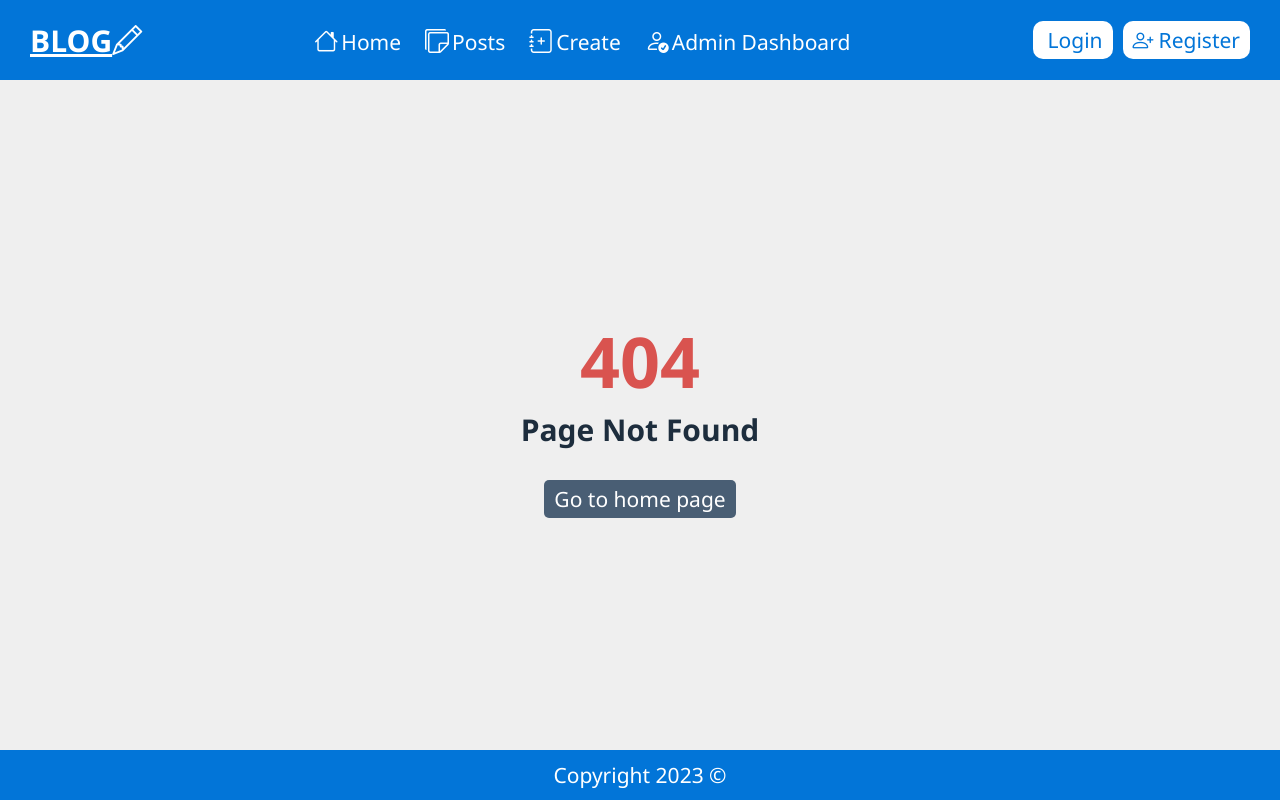
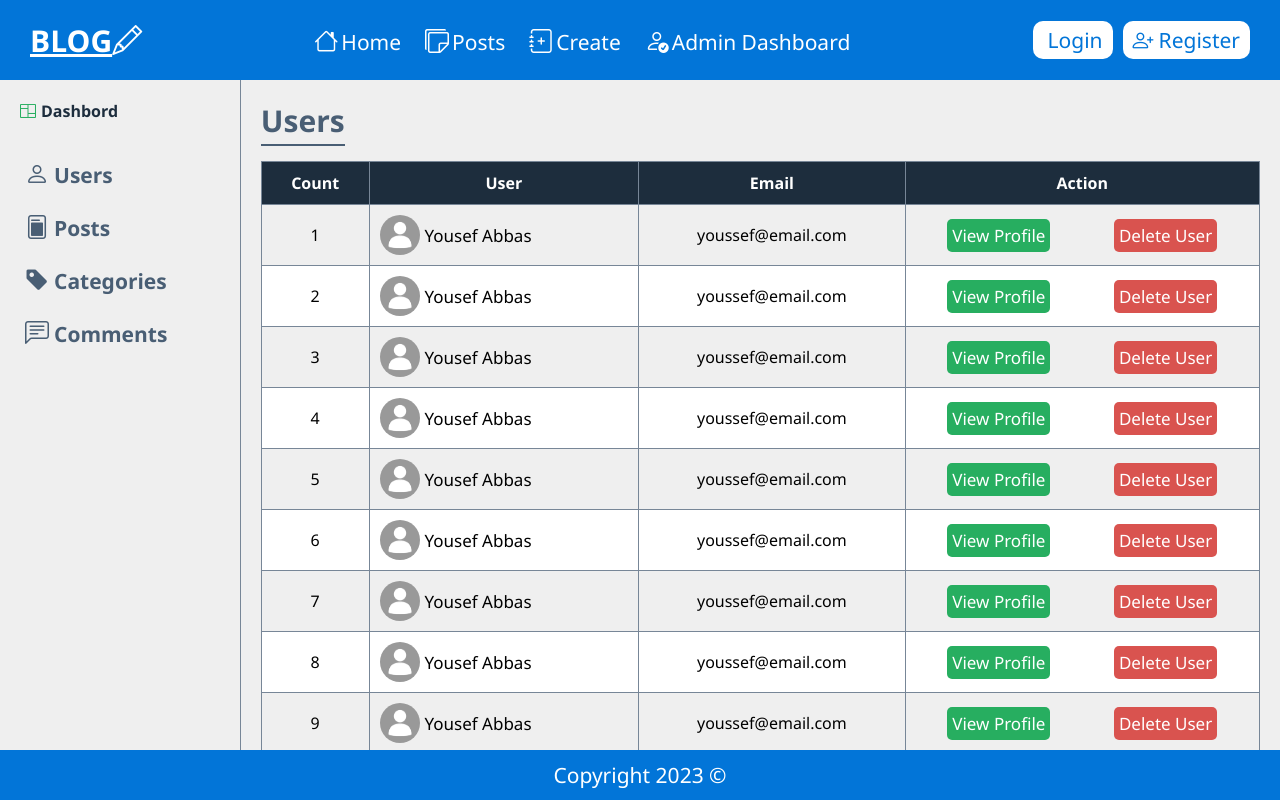
Before and after one commit to Mousa-Ahmed0/full-stack-Blog, a React (Create React App) app in the folder frontend/: page /admin-dashboard/users-table in a window 1280 px wide. Before the commit this address had no page. Built offline with nearby package versions, Linux system fonts and the light colour scheme.

Commit message:
Admin Dashboard Tables

```diff
--- a/frontend/src/App.js
+++ b/frontend/src/App.js
@@ -12,6 +12,7 @@ import { ToastContainer } from "react-toastify";
 import Category from "./pages/category/Category";
 import Profile from "./pages/profile/Profile";
 import NotFound from "./pages/Not-found/NotFound";
+import UsersTable from "./pages/admin/UsersTable";
 
 function App() {
   return (
@@ -32,7 +33,8 @@ function App() {
           <Route path="categories/:category" element={<Category/>}/>
         </Route>
 
-        <Route path="/admin-dashbored" element={<AdminDashbord/>}/>
+        <Route path="/admin-dashboard" element={<AdminDashbord/>}/>
+        <Route path="/admin-dashboard/users-table" element={<UsersTable/>}/>
         <Route path="*" element={<NotFound/>}/>
      </Routes>
      <Footer/>
--- a/frontend/src/components/header/Navbar.jsx
+++ b/frontend/src/components/header/Navbar.jsx
@@ -14,7 +14,7 @@ const Navbar = ({toggle,setToggle}) => {
                     <Link to="/posts/create-post" onClick={()=>setToggle(false)} className="nav-link">
                         <i className="bi bi-journal-plus"></i>Create
                     </Link>
-                    <Link to="/admin-dashbored" onClick={()=>setToggle(false)} className="nav-link">
+                    <Link to="/admin-dashboard" onClick={()=>setToggle(false)} className="nav-link">
                         <i className="bi bi-person-check"></i>Admin Dashboard
                     </Link>
                 </ul>
--- a/frontend/src/pages/admin/AdminSidebar.jsx
+++ b/frontend/src/pages/admin/AdminSidebar.jsx
@@ -4,7 +4,7 @@ import './admin.css'
 const AdminSidbar = () => {
     return (
         <div className="admin-sidebar">
-            <Link to='/admin-dashbord' className='admin-sidebar-title'>
+            <Link to='/admin-dashboard' className='admin-sidebar-title'>
                 <i className="bi bi-columns"></i>
                 Dashbord
             </Link>
--- /dev/null
+++ b/frontend/src/pages/admin/AdminTables.css
@@ -0,0 +1,80 @@
+.table-container{
+    display: flex;
+    height: calc(100vh - 130px);
+    overflow: hidden;
+}
+.table-wrapper{
+    flex: 10;
+    padding: 20px;
+    overflow-y: scroll;
+}
+.table-title{
+    font-size: 30px;
+    color: var(--secondary-color);
+    margin-bottom: 15px;
+    border-bottom: 2px solid var(--secondary-color);
+    padding-bottom: 3px;
+    width: max-content;
+}
+.table{
+    width: 100%;
+    text-align: center;
+    border-collapse: collapse;
+}
+td, th {
+    border: 1px solid var(--gray-color);
+    padding: 10px;
+}
+th{
+    background-color: var(--primary-color);
+    color: var(--white-color);
+}
+tr:nth-child(even){
+    background-color: var(--white-color);
+}
+tr:hover{
+    background-color: #ddd;
+}
+.table-image{
+    display: flex;
+    align-items: center;
+}
+.table-user-image{
+    width: 40px;
+    height: 40px;
+    border-radius: 50%;
+    object-fit: cover;
+}
+.table-username{
+    font-weight: 500;
+    font-size: 17px;
+    margin-left: 5px;
+}
+.table-button-group{
+    display: flex;
+    align-items: center;
+    justify-content: space-around;
+}
+.table-button-group button{
+    border: none;
+    background-color: var(--green-color);
+    color: var(--white-color);
+    border-radius: 5px;
+    font-size: 17px;
+    font-weight: 500;
+    padding: 5px;
+    cursor: pointer;
+}
+.table-button-group button:last-child{
+    background-color: var(--red-color);
+}
+.table-button-group button:first-child:hover{
+    background-color: green;
+}
+
+.table-button-group button:last-child:hover{
+    background-color: red;
+}
+.table-button-group button a{
+    color: var(--white-color);
+}
--- /dev/null
+++ b/frontend/src/pages/admin/UsersTable.jsx
@@ -0,0 +1,47 @@
+import { Link } from 'react-router-dom';
+import AdminSidebar from './AdminSidebar';
+import './AdminTables.css'
+const UsersTable = () => {
+    return (
+        <section className="table-container">
+            <AdminSidebar/>
+            <div className="table-wrapper">
+                <h1 className="table-title">Users</h1>
+                <table className="table">
+                    <thead>
+                        <tr>
+                            <th>Count</th>
+                            <th>User</th>
+                            <th>Email</th>
+                            <th>Action</th>
+                        </tr>
+                    </thead>
+                    <tbody>
+                        {[1,2,3,4,5,6,7,8,9,10].map(item=>(
+                            <tr key={item}>
+                                <td>{item}</td>
+                                <td>
+                                    <div className="table-image">
+                                        <img src='/images/user-avatar.png'alt='' className='table-user-image'/>
+                                        <span className="table-username">Yousef Abbas</span>
+                                    </div>
+                                </td>
+                                <td>youssef@email.com</td>
+                                <td>
+                                    <div className="table-button-group">
+                                        <button>
+                                            <Link to={`/profile/1`}>View Profile</Link>
+                                        </button>
+                                        <button>Delete User</button>
+                                    </div>
+                                </td>
+                            </tr>
+                        ))}
+                    </tbody>
+                </table>
+            </div>
+        </section>
+     );
+}
+
+export default UsersTable;
```
